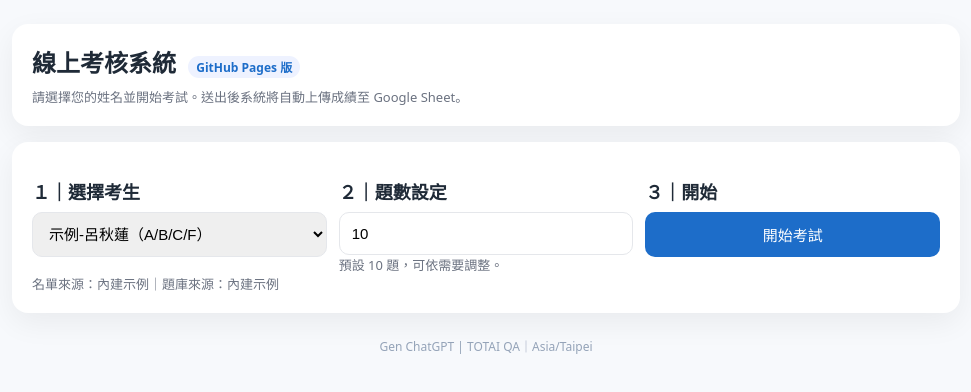
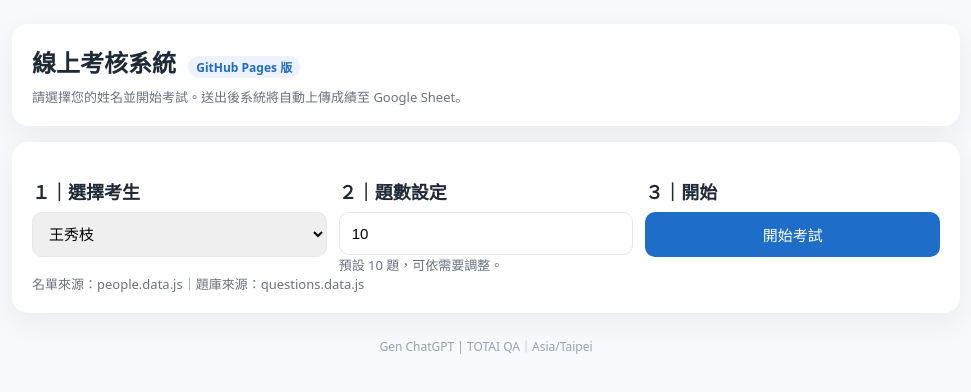
Before and after one commit to Robber2011rcmu/TOTAI-INSPECET-251104, a plain HTML site: page index.html in a window 1280 px wide. Shown: the whole page, without its empty margins (154-1125 px from the left). Drawn offline with Linux system fonts and the light colour scheme; no server answers.

Commit message:
Update index.html

```diff
--- a/index.html
+++ b/index.html
@@ -96,8 +96,8 @@
   const GAS_URL = "https://script.google.com/macros/s/AKfycbwXmceMbgiut0dCnVECBqRsePx80cdH2AQiM1DMr6YK8w2yS5faXzkaSIGaw3A23x-v-w/exec";
 
   // ===（２）可選：外部資料路徑（放在 repo 的 /data 資料夾）===
-  const URL_PEOPLE_JSON = "./data/people.json";           // 或 people.data.js (window.PEOPLE_DATA)
-  const URL_QUESTIONS_JS = "./data/questions.data.js";    // window.QUESTIONS_DATA（您已提供）
+  const URL_PEOPLE_JSON = null;                  // 先關閉 json 嘗試
+  const URL_QUESTIONS_JS = "./questions.data.js"; // 根目錄
 
   // --- 小工具（Toast） ---
   const Toast = (() => {
@@ -147,7 +147,7 @@
     // 再試 people.data.js（window.PEOPLE_DATA）
     try{
       await new Promise((resolve,reject)=>{
-        const s=document.createElement('script'); s.src='./data/people.data.js?ts='+Date.now();
+        const s=document.createElement('script'); s.src='./people.data.js?ts='+Date.now();
         s.onload=resolve; s.onerror=reject; document.head.appendChild(s);
       });
       if(Array.isArray(window.PEOPLE_DATA) && window.PEOPLE_DATA.length){ return {list:window.PEOPLE_DATA, src:'people.data.js'}; }
```
